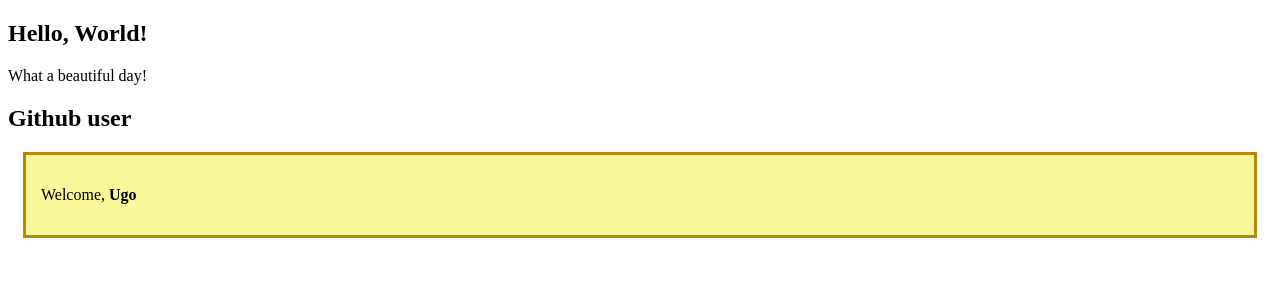
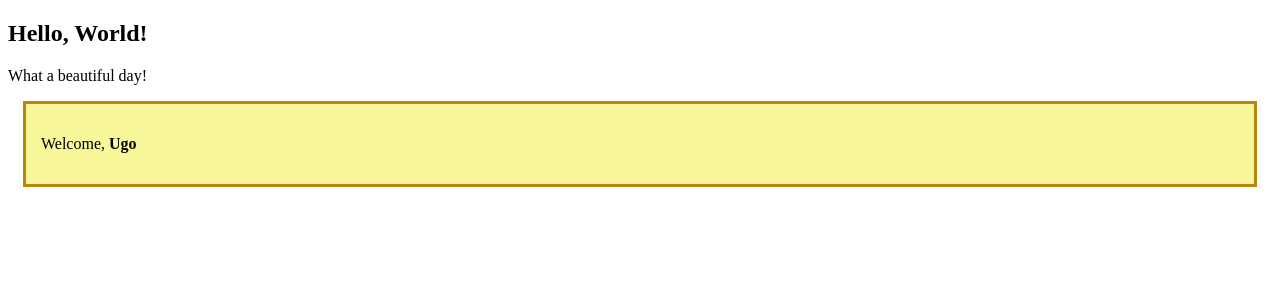
Before and after one commit to MartaFerraris/Esercizi-react, a React (Vite) app in the folder Props/my-app/: page / in a window 1280 px wide. Shown: the top 300 px of the page. Built offline with nearby package versions, Linux system fonts and the light colour scheme; no server answers.

Commit message:
react router 3 exercise

```diff
--- a/Props/my-app/src/App.jsx
+++ b/Props/my-app/src/App.jsx
@@ -49,11 +49,10 @@ export function App() {
         <div title={<h1>My application</h1>}>
             <Hello />
             <Message />
-            <GithubUser username={'MartaFerraris'}/>
             <Routes>
                 <Route path="/" element={<Welcome name="Ugo" />}/>
                 <Route path="/counter" element={<Counter/>} />
-                <Route path="/user/:username" element={<GithubUsers/>}/>
+                <Route path="/:username" element={<GithubUsers/>}/>
             </Routes>
         </div>
     )
```
